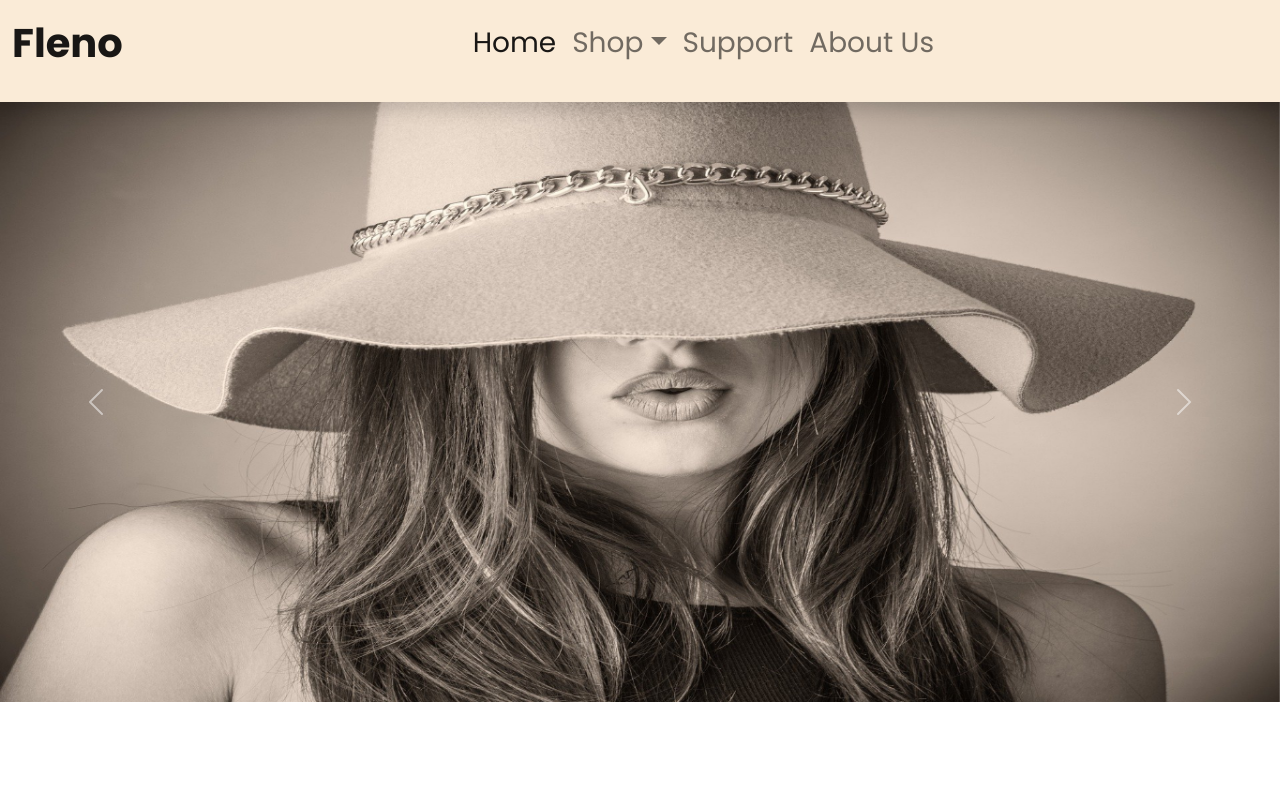
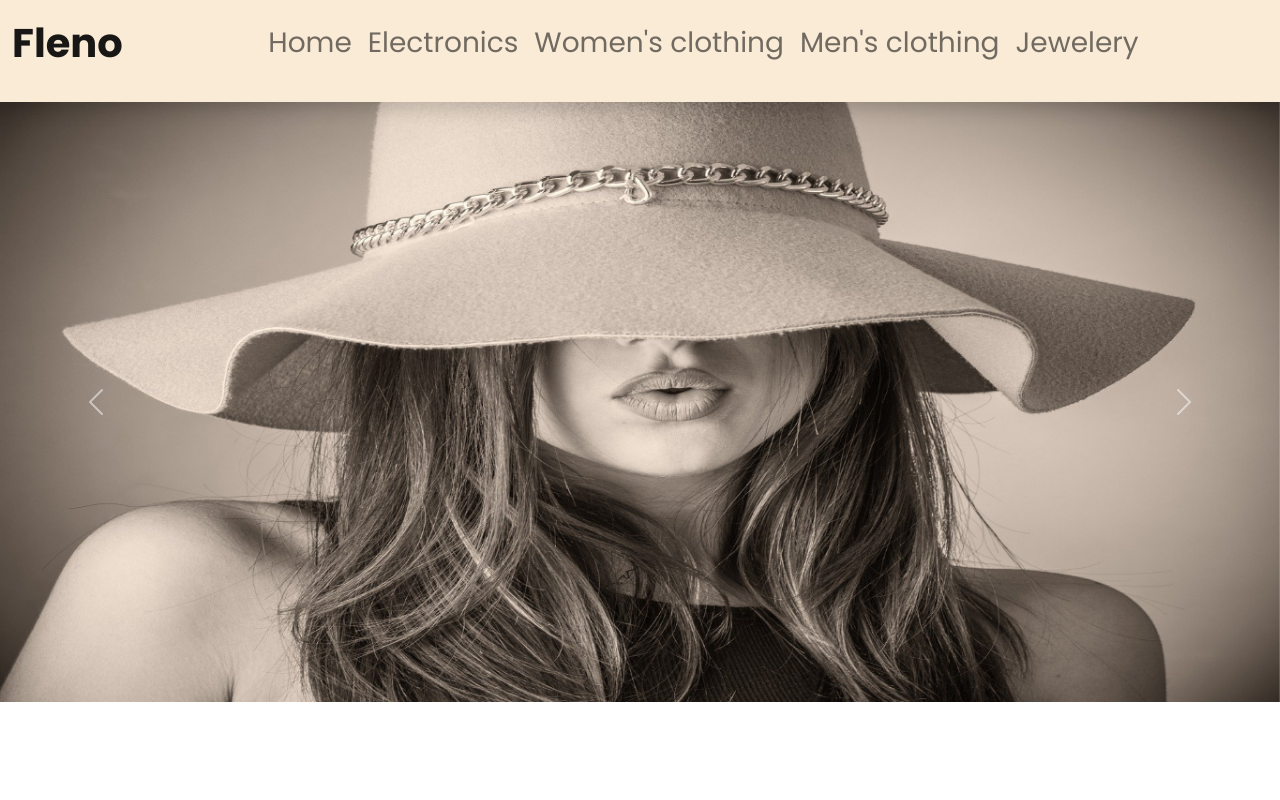
Before and after one commit to rohitkatbamna/elevate, a React (Create React App) app: page / in a window 1280 px wide. Shown: the top 800 px of the page. Built offline with nearby package versions, Linux system fonts and the light colour scheme; no server answers.

Commit message:
9TH MARCH 2022 06:29 PM COMMIT

```diff
--- a/src/components/navbar/navbar.js
+++ b/src/components/navbar/navbar.js
@@ -25,57 +25,28 @@ function Navbar() {
 						<ul className="navbar-nav ms-auto me-auto fs-3 fw-normal">
 							<li className="nav-item">
 								<Link to="/" style={nonunder}>
-									<p className="nav-link active" aria-current="page">
-										Home
-									</p>
+									<p className="nav-link">Home</p>
 								</Link>
 							</li>
-							<li className="nav-item dropdown">
-								<p
-									className="nav-link dropdown-toggle"
-									id="navbarDropdownMenuLink"
-									role="button"
-									data-bs-toggle="dropdown"
-									aria-expanded="false">
-									Shop
-								</p>
-								<ul
-									className="dropdown-menu"
-									aria-labelledby="navbarDropdownMenuLink">
-									<li>
-										<Link to="/electronics" style={nonunder}>
-											<p className="dropdown-item">Electronics</p>
-										</Link>
-									</li>
-									<li>
-										<Link to="/jewelery" style={nonunder}>
-											<p className="dropdown-item">Jewelery</p>
-										</Link>
-									</li>
-									<li>
-										<Link to="/men" style={nonunder}>
-											<p className="dropdown-item">Men's clothing</p>
-										</Link>
-									</li>
-									<li>
-										<Link to="/wom" style={nonunder}>
-											<p className="dropdown-item">Women's clothing</p>
-										</Link>
-									</li>
-								</ul>
-							</li>
+
 							<li className="nav-item">
-								<Link to="/" style={nonunder}>
-									<p className="nav-link" aria-current="page">
-										Support
-									</p>
+								<Link to="/electronics" style={nonunder}>
+									<p className="nav-link">Electronics</p>
 								</Link>
 							</li>
 							<li className="nav-item">
-								<Link to="/" style={nonunder}>
-									<p className="nav-link " aria-current="page">
-										About Us
-									</p>
+								<Link to="/wom" style={nonunder}>
+									<p className="nav-link">Women's clothing</p>
+								</Link>
+							</li>
+							<li className="nav-item">
+								<Link to="/men" style={nonunder}>
+									<p className="nav-link">Men's clothing</p>
+								</Link>
+							</li>
+							<li className="nav-item">
+								<Link to="/jewelery" style={nonunder}>
+									<p className="nav-link">Jewelery</p>
 								</Link>
 							</li>
 						</ul>
```
